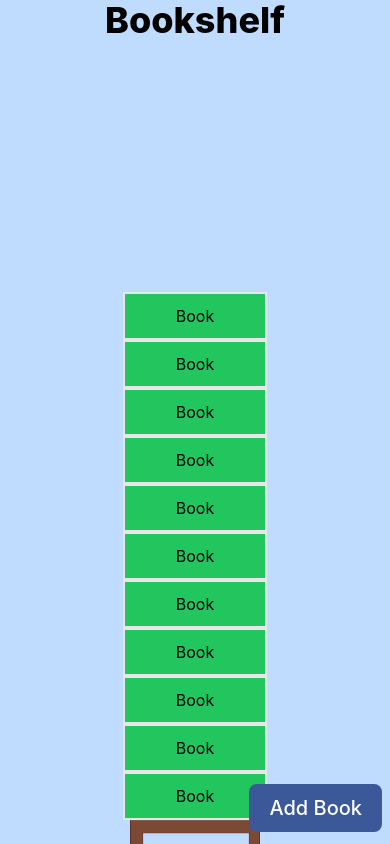
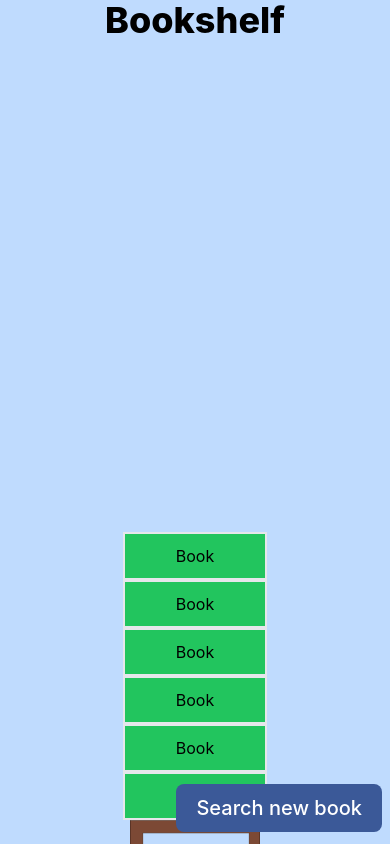
Before and after one commit to Coders222/bookshelf-frontend, a React (Create React App) app: page / in a window 390 px wide. Built offline with nearby package versions, Linux system fonts and the light colour scheme.

Commit message:
fixed search

```diff
--- a/src/components/ExitButton.js
+++ b/src/components/ExitButton.js
@@ -4,7 +4,8 @@ export default function ExitButton(props){
 
     function exit(){
         props.setSearching(false)
-        props.setResult(false)
+        props.setResults(false)
+        props.setShowResults(false)
         props.setString('')
     }
     return (
--- a/src/components/Landing.js
+++ b/src/components/Landing.js
@@ -9,47 +9,34 @@ export default function Landing(){
     const [searching, setSearching] = useState(false)
     const [books, setBooks] = useState([
         {
-            "ibsn":"temp"
+            ibsn:"temp"
         },
         {
-            "ibsn":"temp"
+            ibsn:"temp"
         },
         {
-            "ibsn":"temp"
+            ibsn:"temp"
         },
         {
-            "ibsn":"temp"
+            ibsn:"temp"
         },
         {
-            "ibsn":"temp"
+            ibsn:"temp"
         },
         {
-            "ibsn":"temp"
+            ibsn:"temp"
         },
-        {
-            "ibsn":"temp"
-        },
-        {
-            "ibsn":"temp"
-        },
-        {
-            "ibsn":"temp"
-        },
-        {
-            "ibsn":"temp"
-        },
-        {
-            "ibsn":"temp"
-        }
     ])
 
-    function showSearch(){
-        if (searching){
-            console.log("hi")
-            return Search;
+
+    const bookstack = books.map((book) =>{
+        if (book.isbn !== "temp"){
+            return <Book key = {book.isbn} />
         }
+        return;
     }
-    const bookstack = books.map((book)=> <Book></Book>)
+
+    )
     return (
         <div class='h-screen bg-blue-200'>
             <h1 class='font-extrabold text-4xl text-center'>
@@ -58,9 +45,9 @@ export default function Landing(){
 
             <Main bookstack = {bookstack}/>
             <Search searching = {searching} setSearching = {setSearching}/>
-            <button onClick = {() => {setSearching(true)
-                                    console.log(searching)}} type="button" class="absolute text-xl border-1 right-2 md:right-24 2xl:right-52 2xl:text-3xl bottom-3 text-white bg-[#3b5998] hover:bg-[#3b5998]/90 hover:text-blue-200  font-medium rounded-lg px-5 py-2.5 text-center inline-flex items-center">
-                Add Book
+            <button onClick = {() =>setSearching(true)
+                                    } type="button" class="absolute text-xl border-1 right-2 md:right-24 2xl:right-52 2xl:text-3xl bottom-3 text-white bg-[#3b5998] hover:bg-[#3b5998]/90 hover:text-blue-200  font-medium rounded-lg px-5 py-2.5 text-center inline-flex items-center">
+                Search new book
             </button>
 
         </div>
--- a/src/components/Search.js
+++ b/src/components/Search.js
@@ -15,20 +15,22 @@ export default function Search(props){
     function displayResults(results){
         if (showResults){
 
+            let out = []
             for (let i = 0; i < 5; i++){
                 let params = {}
                 params.title = results.docs[i].title
                 params.author = results.docs[i].author_name
-                return <SearchResult {...params}/>
+                out.push(<SearchResult {...params}/>)
             }
+            return out
         }
 
     }
     if (props.searching){
         return (
-            <div class = 'mt-4 w-1/2 bg-red-500 mx-auto'>
+            <div class = 'mt-4 w-[40%]  mx-auto'>
                 <SearchBar setShowResults = {setShowResults} setResults = {setResults} string = {searchString} setString = {setSearchString}/>
-                <ExitButton setString = {setSearchString} setSearching = {props.setSearching}/>
+                <ExitButton setResults = {setResults} setString = {setSearchString} setSearching = {props.setSearching} setShowResults = {setShowResults}/>
                 {displayResults(results)}
                 <AddList/>
             </div>
--- a/src/components/SearchBar.js
+++ b/src/components/SearchBar.js
@@ -3,9 +3,9 @@ import request from "./fetch"
 
 export default function SearchBar(props){
 
-    async function search(callback){
+    async function search(){
         await request('/search.json?title=', 'get', {search: props.string}).then((res) => {
-            setTimeout(props.setResults(res), 2000)
+            setTimeout(props.setResults(res), 2500)
             props.setShowResults(true);
         })
 
--- a/src/components/SearchResult.js
+++ b/src/components/SearchResult.js
@@ -2,9 +2,17 @@
 import React from 'react'
 export default function SearchResult(props){
     return (
-        <div>
-            <h1> {props.title} </h1>
-            <h2> {props.author} </h2>
+        <div class="py-3 sm:py-4 bg-gray-300">
+            <div class="flex items-center space-x-4 px-4">
+                <div class="flex-1 min-w-0">
+                    <p class="text-sm font-medium text-gray-900 truncate dark:text-white">
+                        {props.title}
+                    </p>
+                    <p class="text-sm text-gray-500 truncate dark:text-gray-400">
+                        {props.author}
+                    </p>
+                </div>
+            </div>
         </div>
     )
 }
```
